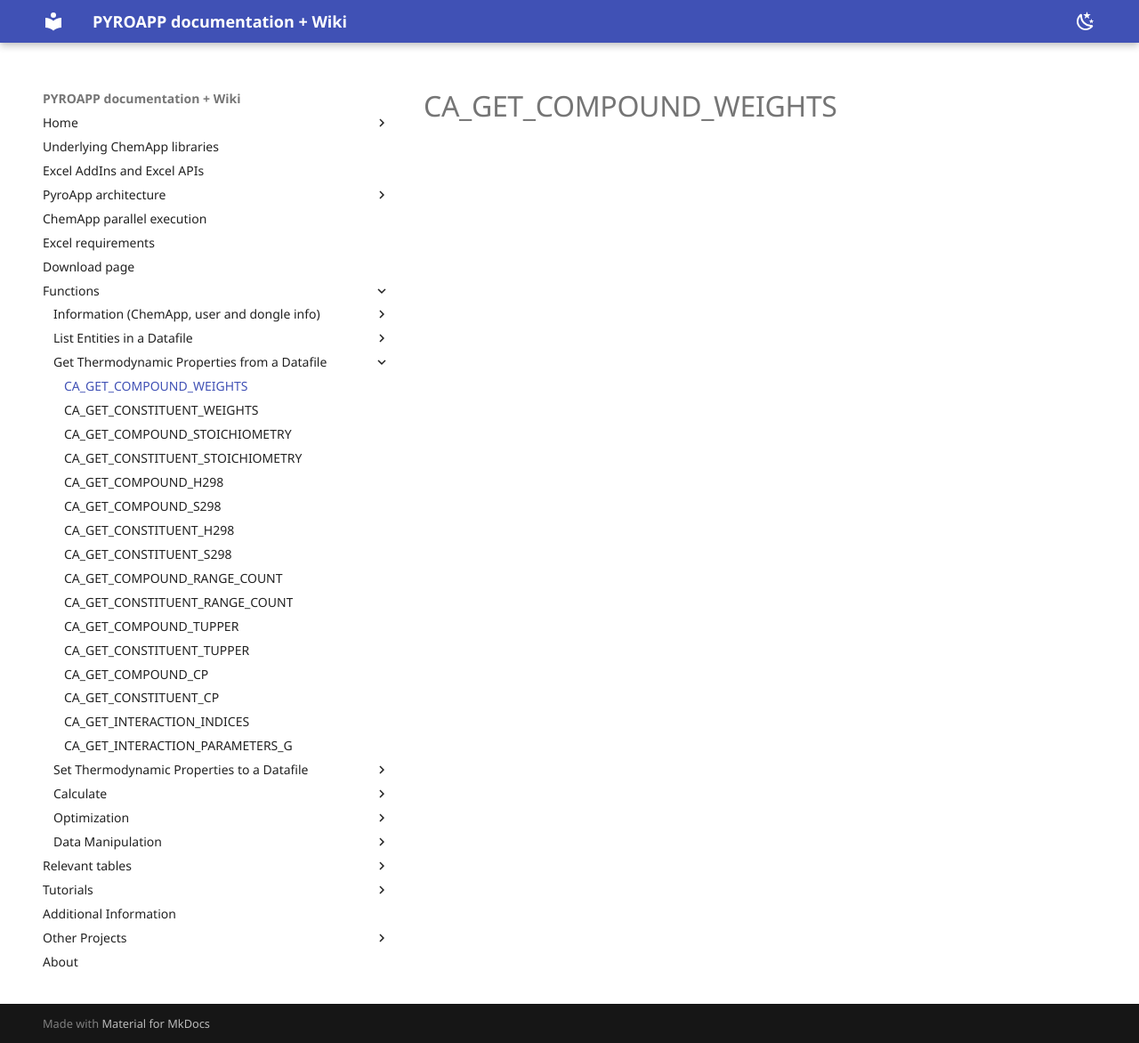
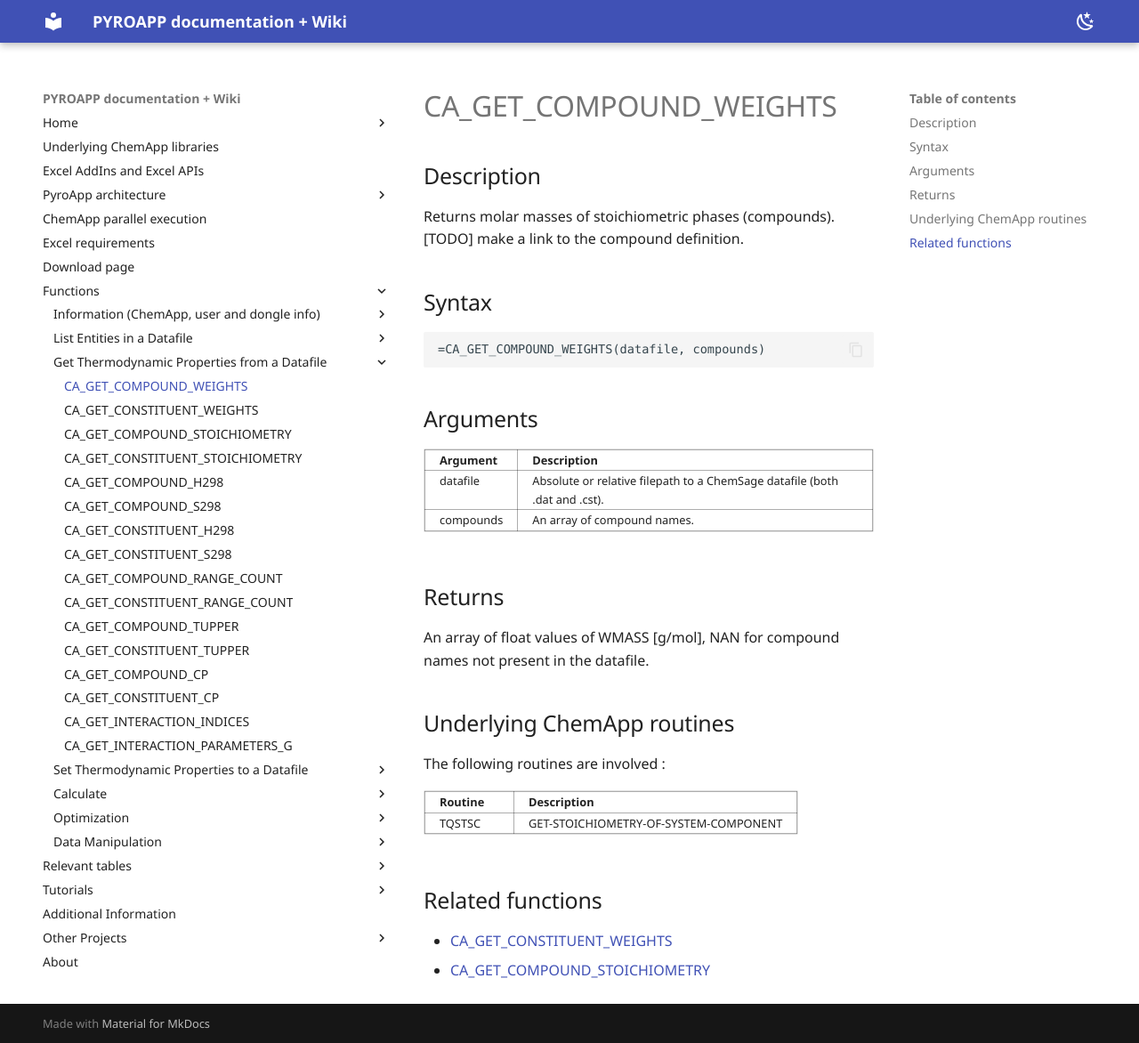
Before and after one commit to evnekdev/pyroapp-docs, an MkDocs documentation site: the page built from docs/functions/ca_get_compound_weights.md, in a window 1280 px wide and 1172 px high. Shown: the whole window at 89% size. Built offline with MkDocs 1.6.1 and Material for MkDocs 9.7.7, drawn with Linux system fonts in a browser that asks for light colours; some web fonts are replaced.

Commit message:
ca_get_compound_weights

````diff
--- a/docs/functions/ca_get_compound_weights.md
+++ b/docs/functions/ca_get_compound_weights.md
@@ -1 +1,36 @@
 # CA_GET_COMPOUND_WEIGHTS
+
+## Description
+
+Returns molar masses of stoichiometric phases (compounds). [TODO] make a link to the compound definition.
+
+## Syntax
+
+```excel
+=CA_GET_COMPOUND_WEIGHTS(datafile, compounds)
+```
+
+## Arguments
+
+  |  **Argument** | **Description** |
+  |---|---|
+  | datafile  | Absolute or relative filepath to a ChemSage datafile (both .dat and .cst). |
+  | compounds | An array of compound names. |
+
+
+## Returns
+
+An array of float values of WMASS \[g/mol\], NAN for compound names not present in the datafile.
+
+## Underlying ChemApp routines
+
+The following routines are involved :
+
+| **Routine** | **Description** |
+|---|---|
+| TQSTSC | GET-STOICHIOMETRY-OF-SYSTEM-COMPONENT |
+
+## Related functions
+
+  - [CA_GET_CONSTITUENT_WEIGHTS](../ca_get_constituent_weights)
+  - [CA_GET_COMPOUND_STOICHIOMETRY](../ca_get_compound_stoichiometry)
````
Also changed, not shown: ChatGPT Image May 27, 2026, 02_11_32 PM.png (added).
